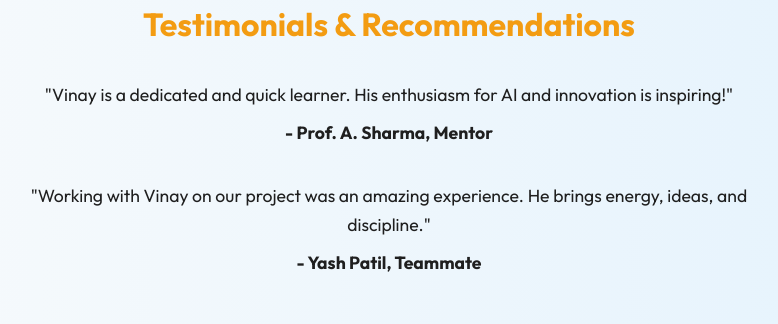
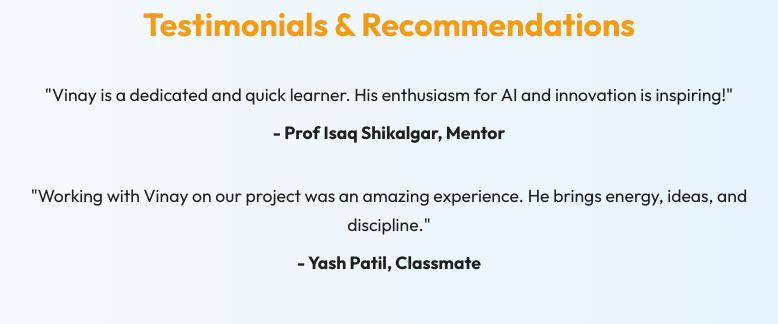
Before and after one commit to Vinaydhake/Digital_portfolio, a plain HTML site: page index.html in a window 1280 px wide. Shown: the part 2560-2884 px from the top of the page, without its empty margins (251-1029 px from the left). Drawn offline with Linux system fonts and the light colour scheme.

Commit message:
Update index.html

```diff
--- a/index.html
+++ b/index.html
@@ -184,13 +184,13 @@
         "Vinay is a dedicated and quick learner. His enthusiasm for AI and
         innovation is inspiring!"
       </p>
-      <p><strong>- Prof. A. Sharma, Mentor</strong></p>
+      <p><strong>- Prof Isaq Shikalgar, Mentor</strong></p>
       <br />
       <p>
         "Working with Vinay on our project was an amazing experience. He brings
         energy, ideas, and discipline."
       </p>
-      <p><strong>- Yash Patil, Teammate</strong></p>
+      <p><strong>- Yash Patil, Classmate</strong></p>
     </section>
 
     <section id="contact">
```
